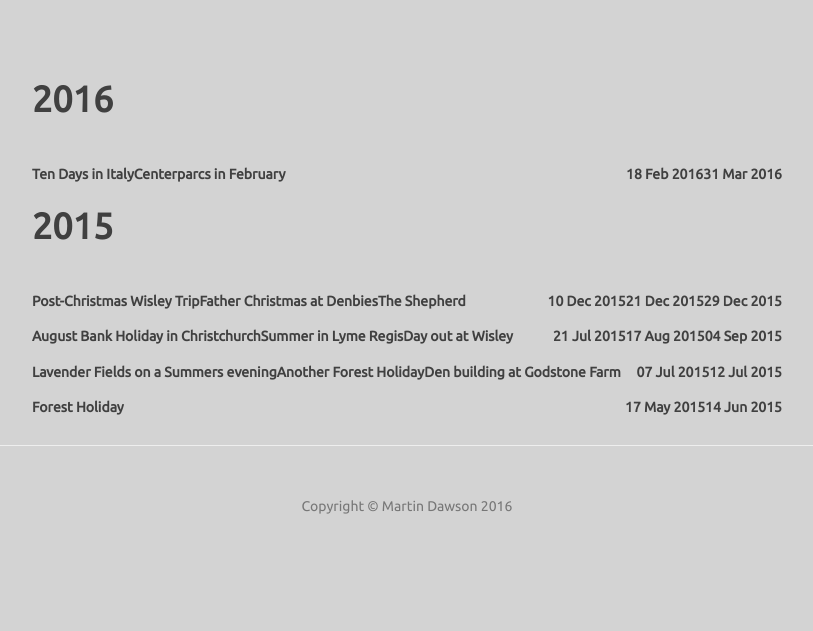
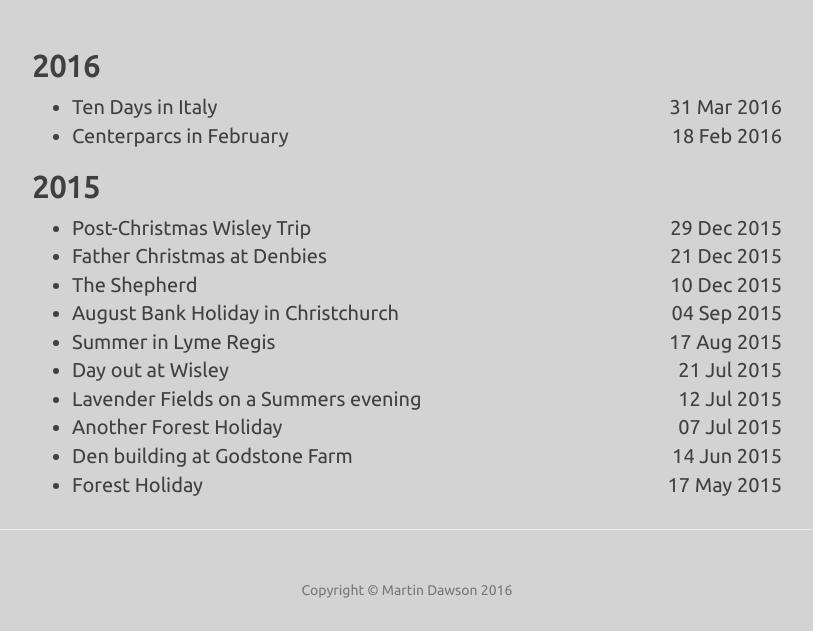
Before and after one commit to dawsino/dawsino.github.io, a Jekyll site: the page built from blog/index.html, in a window 1280 px wide. Shown: the part 448-1079 px from the top of the page, without its empty margins (233-1046 px from the left). Built offline with Jekyll 4.4.1, drawn with Linux system fonts in a browser that asks for light colours; nearby versions of some CDN libraries; before the commit the page ends 995 px from its top, so only the background shows below that.

Commit message:
Update index.html

```diff
--- a/blog/index.html
+++ b/blog/index.html
@@ -15,7 +15,7 @@ header-img: "img/penpaper.jpg"
 {% endfor %}
 -->
 
-
+<!--
 {% for post in site.posts %}
   {% assign currentdate = post.date | date: "%Y" %}
   {% if currentdate != date %}
@@ -26,8 +26,36 @@ header-img: "img/penpaper.jpg"
     <h5 class="blog-title"><a href="{{ post.url }}">{{ post.title }}</a></h5>
     <h5 class="blog-date"><a href="{{ post.url }}">{{ post.date | date: "%d %b %Y" }}</a></h5>
 
-<!--
+
     <h5><a href="{{ post.url }}">{{ post.date | date: "%d %b %Y" }} &bull; {{ post.title }}</a></h5>
--->
+
   {% if forloop.last %}{% endif %}
 {% endfor %}
+-->
+
+{% for post in site.posts  %}
+  {% capture this_year %}{{ post.date | date: "%Y" }}{% endcapture %}
+
+  {% if forloop.first %}
+  <h2 id="{{ this_year }}-ref">{{this_year}}</h2>
+  <ul>
+  {% else %}
+      {% if this_year != last_year %}
+      </ul>
+      <h2 id="{{ this_year }}-ref">{{this_year}}</h2>
+      <ul>
+      {% endif %}
+  {% endif %}
+
+    <li>
+      <a class="blog-title" href="{{ post.url }}">{{ post.title }}</a>
+      <span class="blog-date">{{ post.date | date_to_string }}</span>
+
+    </li>
+
+  {% if forloop.last %}
+    </ul>
+  {% endif %}
+
+  {% capture last_year %}{{ this_year }}{% endcapture %}
+{% endfor %}
```
